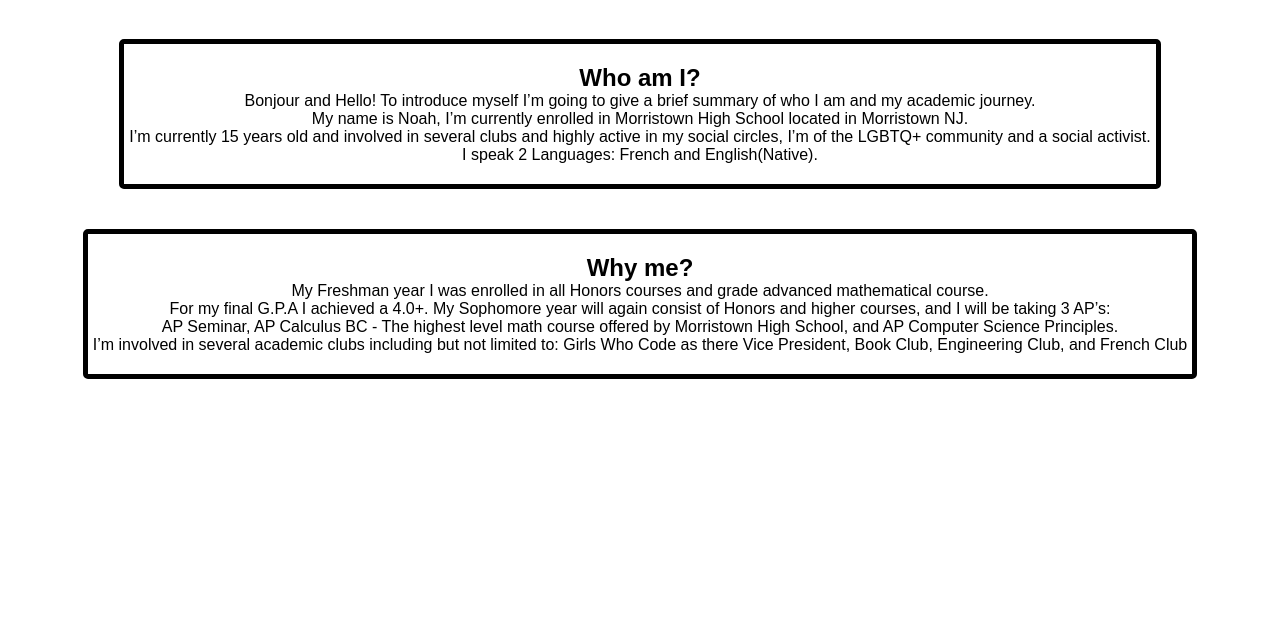
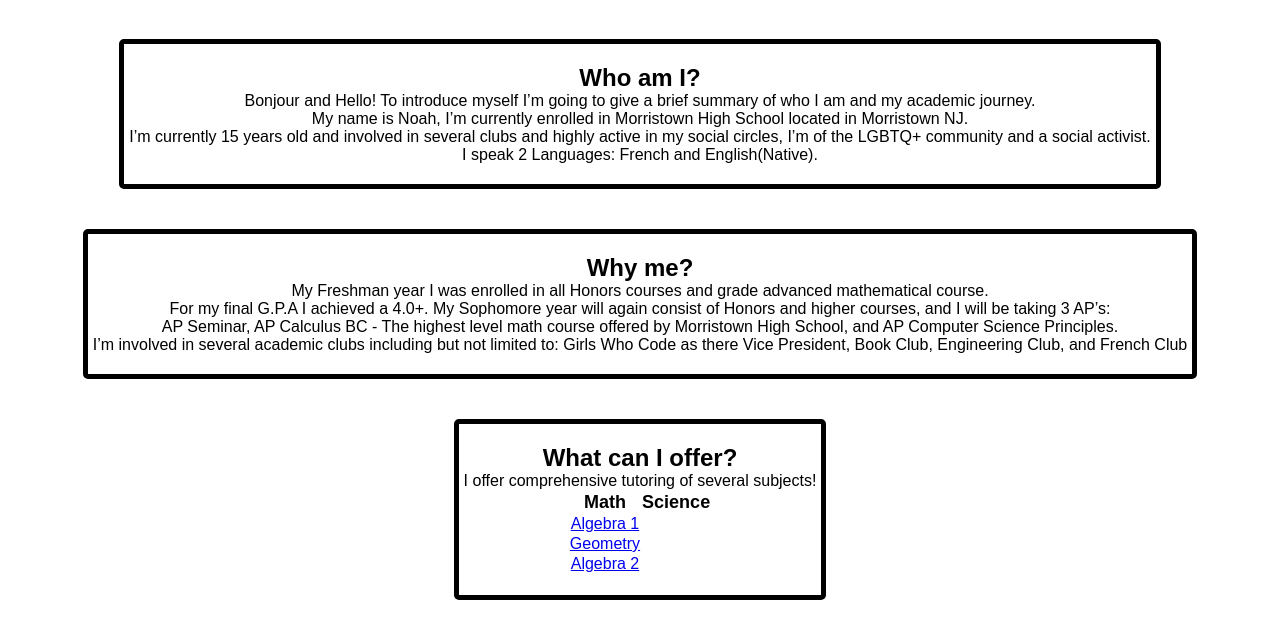
Before and after one commit to NBCode-SL/NB-Tutoring-Site, a plain HTML site: page index.html in a window 1280 px wide. Shown: the part 99-738 px from the top of the page. Drawn offline with Linux system fonts and the light colour scheme.

Commit message:
Added extra site pages and linked

```diff
--- a/Style.css
+++ b/Style.css
@@ -56,3 +56,29 @@ body {
     display: inline-block;
     border-radius: 5px;
 }
+
+#index-div-three {
+    margin: 0 auto;
+    height: fit-content;
+    width: fit-content;
+    border: 5px solid black;
+    padding-top: 20px;
+    padding-bottom: 20px;
+    padding-left: 5px;
+    padding-right: 5px;
+    margin-top: 20px;
+    margin-bottom: 20px;
+    text-align: center;
+    display: inline-block;
+    border-radius: 5px;
+}
+
+.tutor-table {
+    margin: 0 auto;
+    text-align: center;
+}
+
+.tutor-table th {
+    font-weight: bold;
+    font-size: large;
+}
--- a/index.html
+++ b/index.html
@@ -40,7 +40,32 @@
             </p>
 
         </div>
+        <br>
+        <div id="index-div-three">
+            <h2>What can I offer?</h2>
+            <p> I offer comprehensive tutoring of several subjects!</p>
+            <table class="tutor-table">
+                <thead>
+                    <tr>
+                        <th>Math</th>
+                        <th>Science</th>
+                    </tr>
 
+                </thead>
+                <tbody>
+                    <tr>
+                        <td><a href="/Algebra-1.html">Algebra 1</a></td>
+                    </tr>
+                    <tr>
+                        <td><a href="/">Geometry</a></td>
+                    </tr>
+                    <tr>
+                        <td><a href="/Algebra-2.html">Algebra 2</a></td>
+                    </tr>
+
+                </tbody>
+            </table>
+        </div>
     </main>
 
 </body>
```
Also changed, not shown: Algebra-1.html (added, +31 -0 lines), Algebra-2.html (added, +31 -0 lines), Geometry.html (added, +31 -0 lines).
